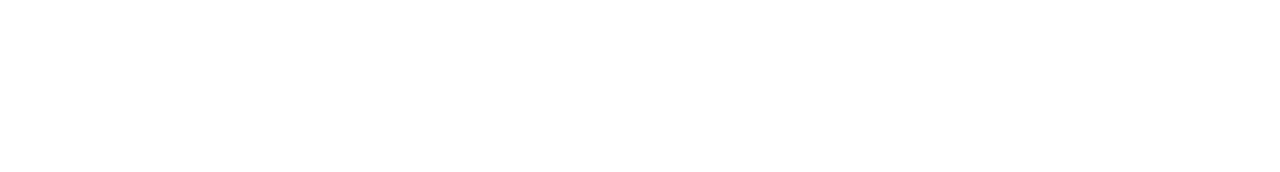
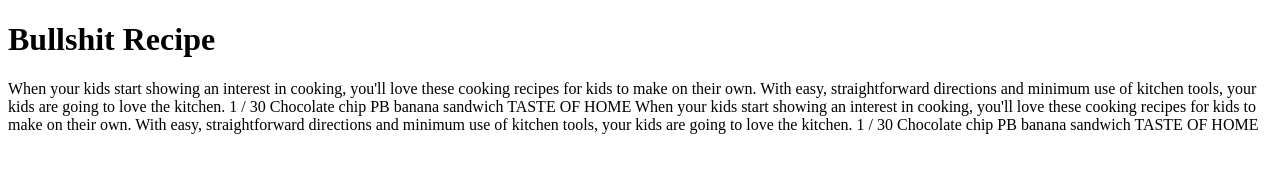
Before and after one commit to JuanSessions/team-recipe-exercise, a plain HTML site: page index.html in a window 1280 px wide. Drawn offline with Linux system fonts and the light colour scheme.

Commit message:
another recipe

```diff
--- a/index.html
+++ b/index.html
@@ -1,12 +1,29 @@
 <!DOCTYPE html>
 <html lang="en">
+
 <head>
     <meta charset="UTF-8">
     <meta name="viewport" content="width=device-width, initial-scale=1.0">
     <meta http-equiv="X-UA-Compatible" content="ie=edge">
     <title>Document</title>
 </head>
+
 <body>
+    <h1>Bullshit Recipe</h1>
+    <p>
+        When your kids start showing an interest in cooking, you'll love these cooking recipes for kids to make on their
+        own.
+        With easy, straightforward directions and minimum use of kitchen tools, your kids are going to love the kitchen.
+        1 / 30
+        Chocolate chip PB banana sandwich
+        TASTE OF HOME
+        When your kids start showing an interest in cooking, you'll love these cooking recipes for kids to make on their
+        own.
+        With easy, straightforward directions and minimum use of kitchen tools, your kids are going to love the kitchen.
+        1 / 30
+        Chocolate chip PB banana sandwich
+        TASTE OF HOME
+    </p>
+</body>
 
-</body>
 </html>
--- a/style.css
+++ /dev/null
@@ -1 +0,0 @@
-fgh
```
